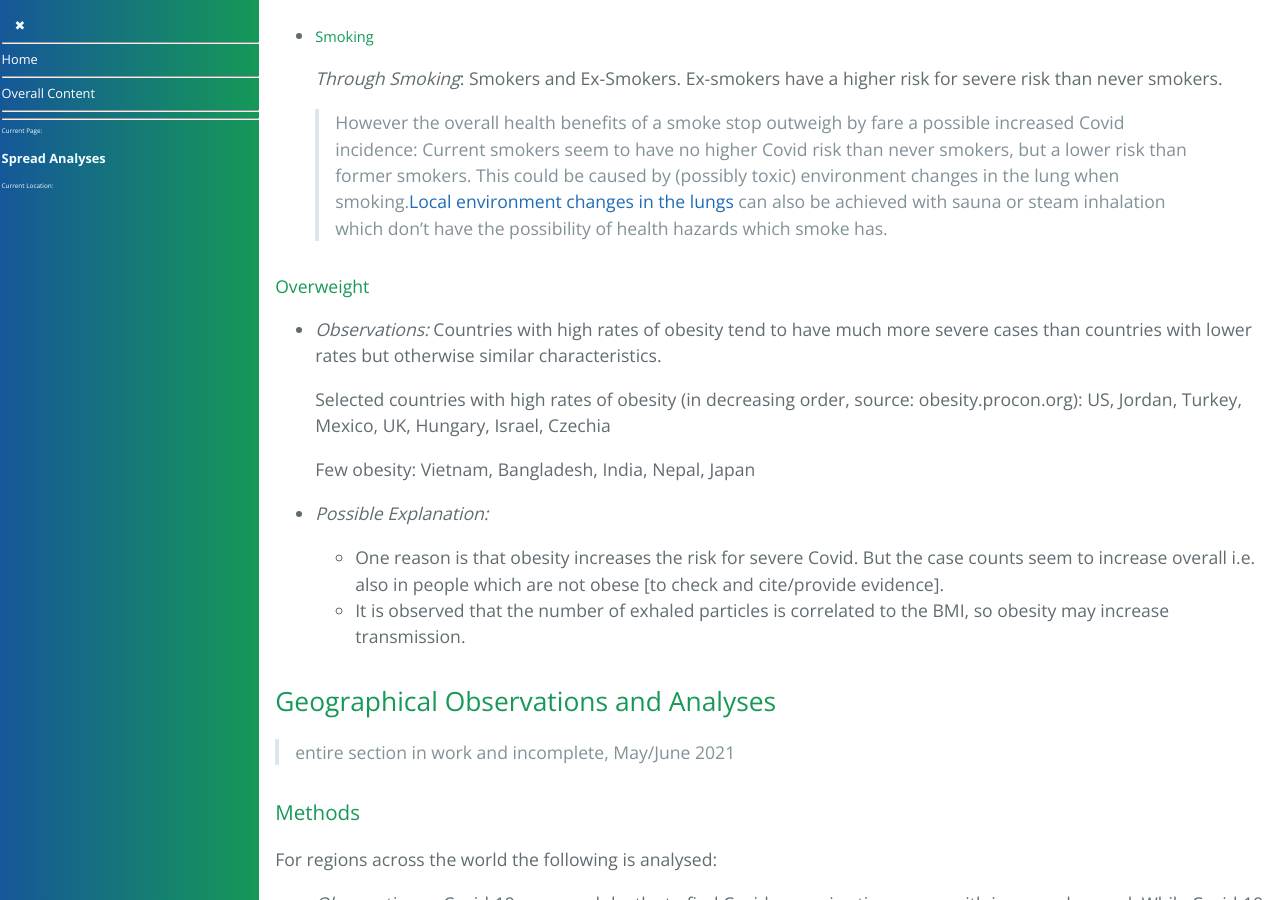
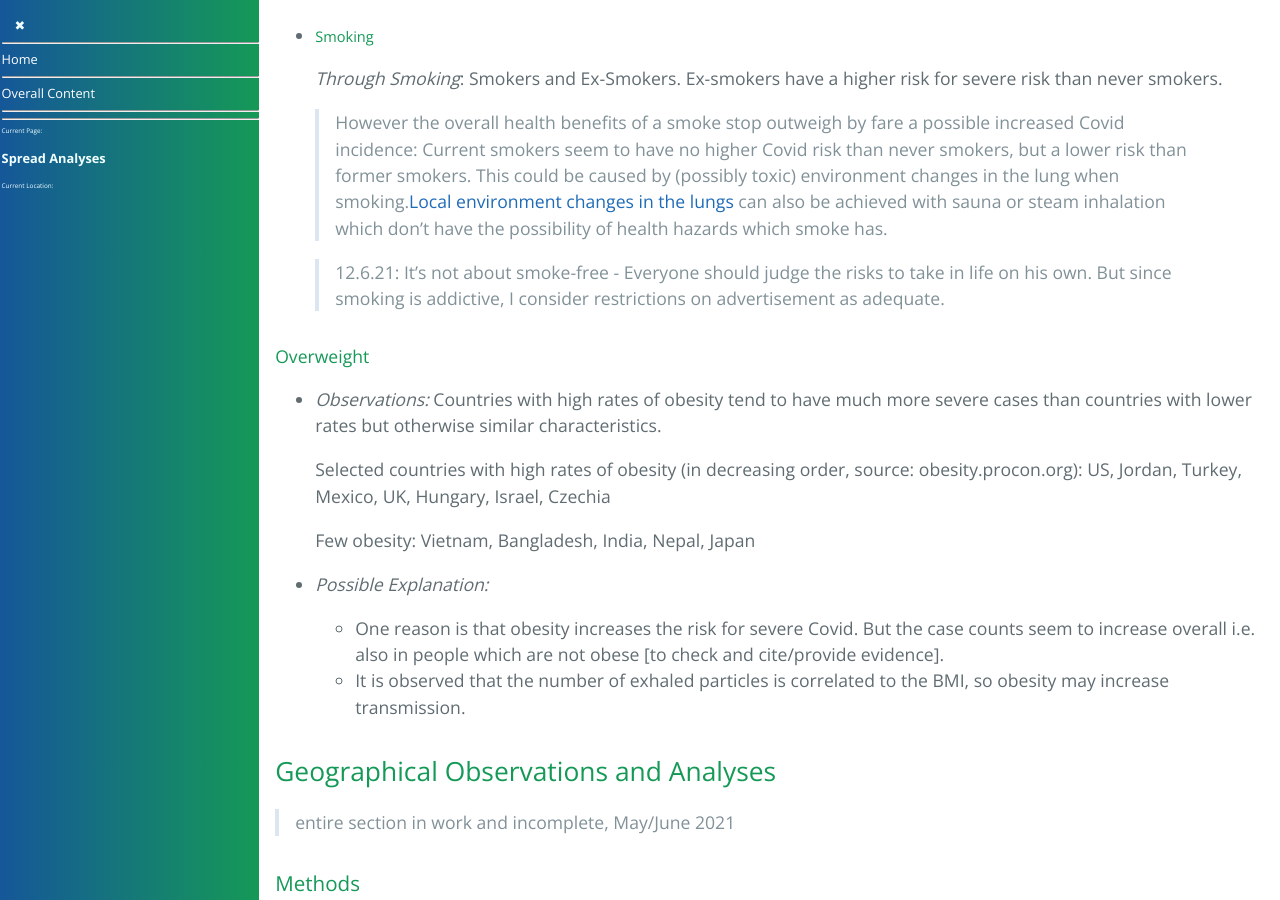
Before and after one commit to forestgrape/coronavirus, a Jekyll site: the page built from 5_epidemiological/spread_analyses.md, in a window 1280 px wide and 900 px high, scrolled down 7504 px. Built offline with Jekyll 4.4.1, drawn with Linux system fonts in a browser that asks for light colours; our own code applies the rules of GitHub Pages for plain Markdown files.

Commit message:
note about smoke-free

```diff
--- a/5_epidemiological/spread_analyses.md
+++ b/5_epidemiological/spread_analyses.md
@@ -208,6 +208,8 @@ Nearly all steep increases in severe cases and deaths have been observed in sett
   _Through Smoking_: Smokers and Ex-Smokers. Ex-smokers have a higher risk for severe risk than never smokers.
 
   > However the overall health benefits of a smoke stop outweigh by fare a possible increased Covid incidence: Current smokers seem to have no higher Covid risk than never smokers, but a lower risk than former smokers. This could be caused by (possibly toxic) environment changes in the lung when smoking.[Local environment changes in the lungs](../6_prevention_and_treatment/temperature_modulation.md) can also be achieved with sauna or steam inhalation which don't have the possibility of health hazards which smoke has.
+
+  > 12.6.21: It's not about smoke-free - Everyone should judge the risks to take in life on his own. But since smoking is addictive, I consider restrictions on advertisement as adequate.
 
 
 #### Overweight
```
